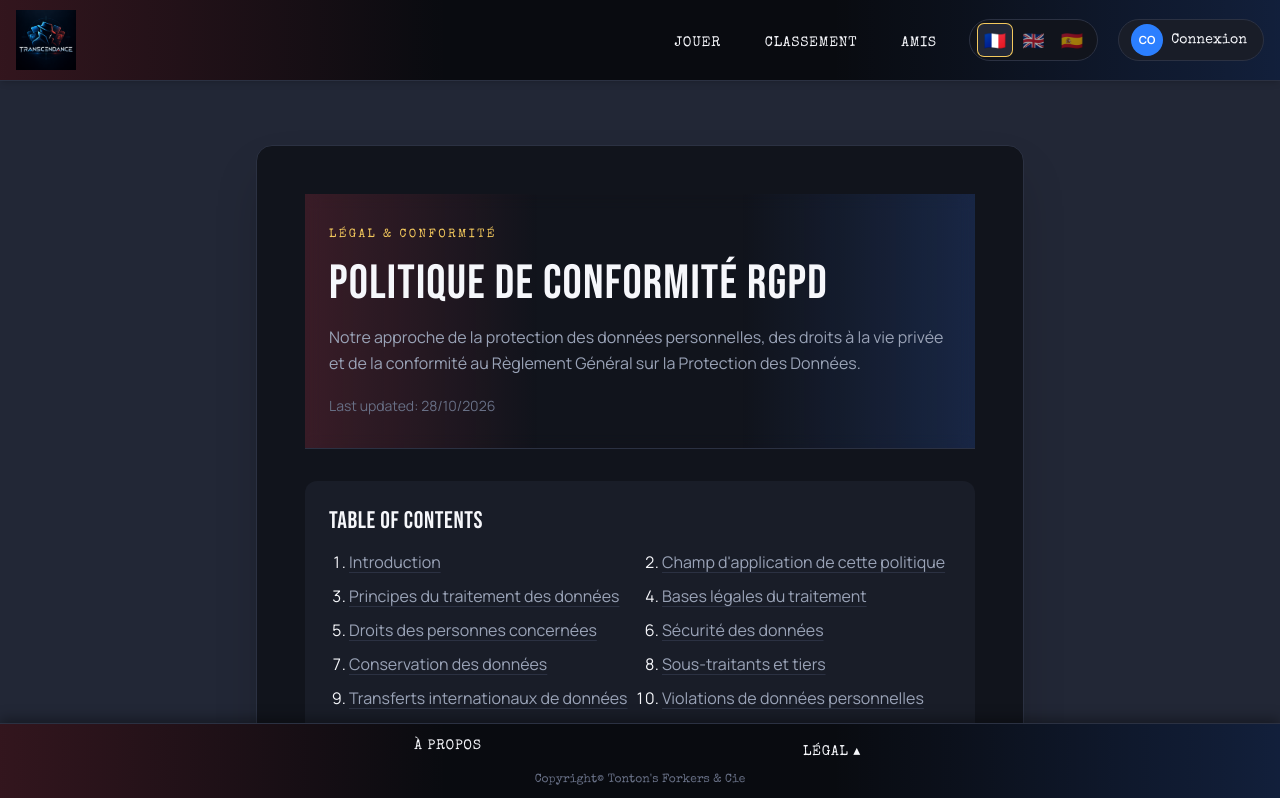
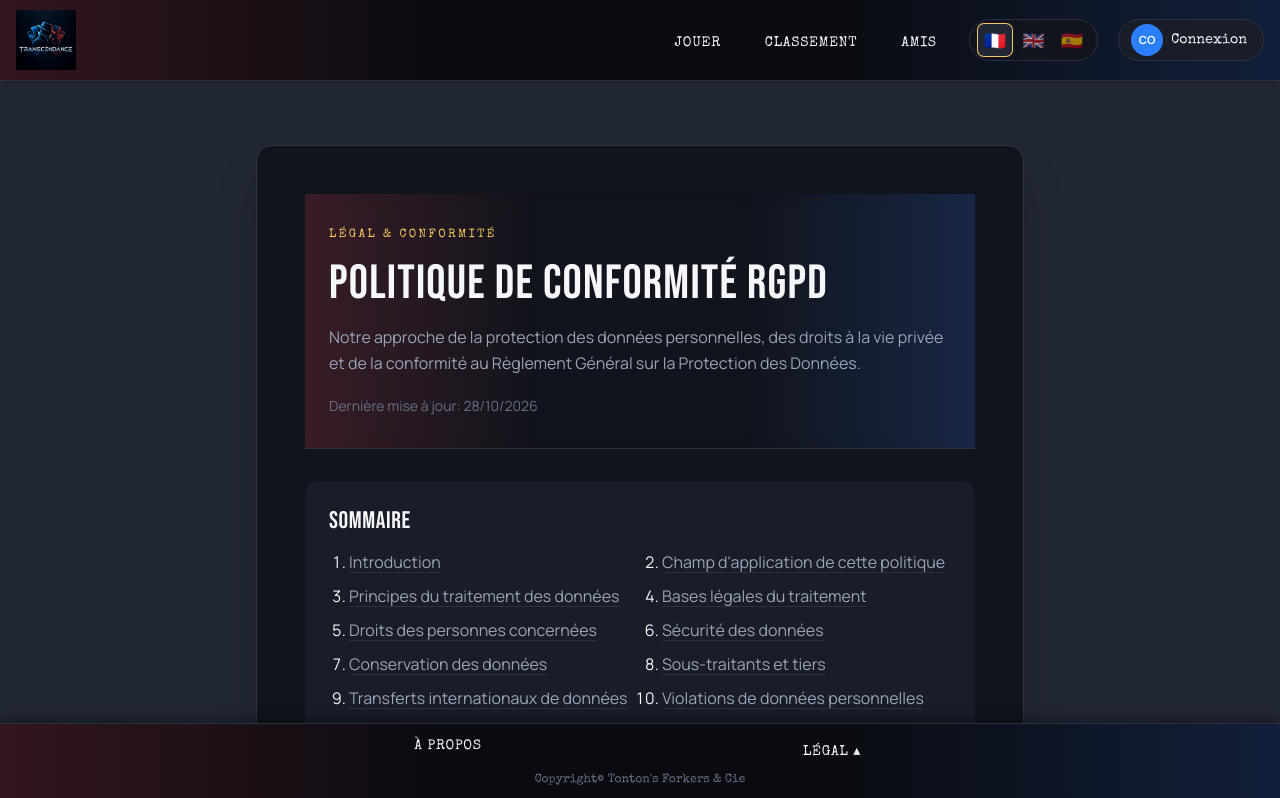
Before and after one commit to The-42-Chosen/ft_transcendence, a Next.js app in the folder docker/next/: page /gdpr in a window 1280 px wide. Shown: the top 798 px of the page. Built offline with nearby package versions, Linux system fonts and the light colour scheme.

Commit message:
(feat): A&I - Language variable implementation in LegalDocument

```diff
--- a/docker/next/src/components/commons/LegalDocument.tsx
+++ b/docker/next/src/components/commons/LegalDocument.tsx
@@ -1,4 +1,7 @@
+"use client";
+
 import type { ReactNode } from "react";
+import { useLanguage } from "@/i18n/LanguageContext";
 
 export type LegalSection = {
   title: string;
@@ -28,19 +31,33 @@ export function ContactEmail() {
   return <a href={`mailto:${LEGAL_CONTACT.email}`}>{LEGAL_CONTACT.email}</a>;
 }
 
-export default function LegalDocument({ id, label, title, intro, lastUpdated, sections, children, lastUpdatedLabel = "Last updated", tableOfContentsLabel = "Table of Contents" }: Parameters) {
+export default function LegalDocument({
+  id,
+  label,
+  title,
+  intro,
+  lastUpdated,
+  sections,
+  children,
+  lastUpdatedLabel,
+  tableOfContentsLabel,
+}: Parameters) {
+  const { t } = useLanguage();
+  const resolvedLastUpdatedLabel = t.terms?.lastUpdated ?? lastUpdatedLabel ?? "Last updated";
+  const resolvedTocLabel = t.terms?.tableOfContents ?? tableOfContentsLabel ?? "Table of Contents";
+
   return (
     <article className="mx-auto my-8 max-w-3xl rounded-2xl border border-(--color-border-default) bg-(--color-bg-surface) p-6 text-left leading-relaxed shadow-2xl sm:my-16 sm:p-12">
       <header className="p-6 border-b border-(--color-border-default) pb-8 !bg-transparent">
         <span className="font-agent text-xs uppercase tracking-[0.2em] text-(--color-accent-gold)">{label}</span>
         <h1 className="my-4 font-display text-4xl tracking-wide sm:text-5xl">{title}</h1>
         <p className="text-(--color-text-secondary)">{intro}</p>
-        <p className="mt-5 text-sm text-(--color-text-muted)">{lastUpdatedLabel}: {lastUpdated}</p>
+        <p className="mt-5 text-sm text-(--color-text-muted)">{resolvedLastUpdatedLabel}: {lastUpdated}</p>
       </header>
 
       {sections.length > 0 && (
-      <nav aria-label={tableOfContentsLabel} className="my-8 rounded-xl bg-(--color-bg-elevated) p-6">
-        <h2 className="mb-3 font-display text-2xl tracking-wide">{tableOfContentsLabel}</h2>
+      <nav aria-label={resolvedTocLabel} className="my-8 rounded-xl bg-(--color-bg-elevated) p-6">
+        <h2 className="mb-3 font-display text-2xl tracking-wide">{resolvedTocLabel}</h2>
         <ol className="grid list-decimal gap-x-6 gap-y-2 pl-5 sm:grid-cols-2">
           {sections.map((section, index) => (
             <li key={section.title}>
```
